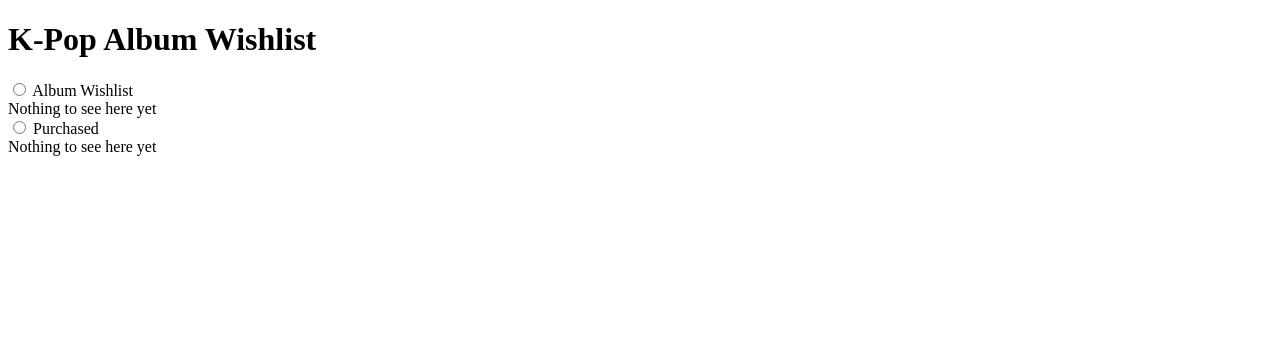
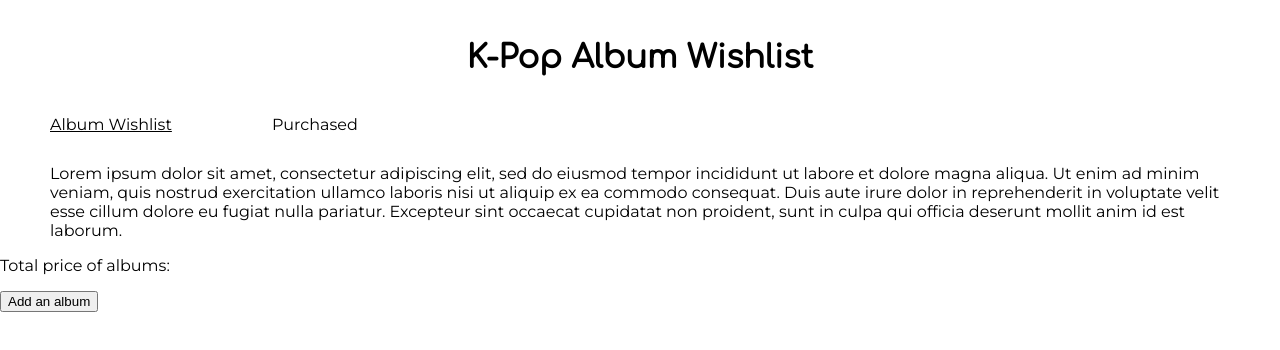
Before and after one commit to ceeoreo/kpop-album-wishlist, a website: page html/index.html in a window 1280 px wide. Drawn offline with Linux system fonts and the light colour scheme.

Commit message:
add tab toggle feature and button

```diff
--- a/css/styles.css
+++ b/css/styles.css
@@ -0,0 +1,43 @@
+
+@import url('https://fonts.googleapis.com/css2?family=Comfortaa&family=Montserrat&display=swap');
+
+body {
+    font-family: Montserrat;
+    margin: 0;
+}
+
+#site-title {
+    font-family: Comfortaa;
+    margin: 40px;
+    text-align: center;
+}
+
+.tabs {
+    display: flex;
+    flex-wrap: wrap;
+}
+
+.radio-labels {
+    cursor: pointer;
+    padding: 0 50px 30px;
+}
+
+.radio-tabs {
+    display: none;
+}
+
+.tab-content {
+    order: 1;
+    width: 100%;
+    display: none;
+    margin: 0 50px;
+}
+
+.radio-tabs:checked+.radio-labels {
+    text-decoration: underline;
+
+}
+
+.radio-tabs:checked+.radio-labels+.tab-content {
+    display: initial;
+}
--- a/html/index.html
+++ b/html/index.html
@@ -4,25 +4,36 @@
     <meta charset="UTF-8">
     <meta http-equiv="X-UA-Compatible" content="IE=edge">
     <meta name="viewport" content="width=device-width, initial-scale=1.0">
+    <link rel="stylesheet" href="../css/styles.css">
     <title>Document</title>
 </head>
 <body>
     <header>
-        <h1> K-Pop Album Wishlist</h1>
+        <h1 id="site-title"> K-Pop Album Wishlist</h1>
     </header>
     <main>
-        <div class=tabs>
-            <input type="radio" name="album-status" id="wishlist-tab" class="radio-tabs">
+        <div class="tabs">
+            <input type="radio" name="album-status" id="wishlist-tab" class="radio-tabs" checked>
                 <label class="radio-labels" for="wishlist-tab"> Album Wishlist</label>
-                <div class="wishlist-content">
-                    Nothing to see here yet
+                <div class="tab-content wishlist-content">
+                    <div>
+                        Lorem ipsum dolor sit amet, consectetur adipiscing elit, sed do eiusmod tempor incididunt
+                        ut labore et dolore magna aliqua. Ut enim ad minim veniam, quis nostrud exercitation ullamco
+                        laboris nisi ut aliquip ex ea commodo consequat. Duis aute irure dolor in reprehenderit in
+                        voluptate velit esse cillum dolore eu fugiat nulla pariatur. Excepteur sint occaecat cupidatat
+                        non proident, sunt in culpa qui officia deserunt mollit anim id est laborum.
+                    </div>
                 </div>
             <input type="radio" name="album-status" id="purchased-tab" class="radio-tabs">
                 <label class="radio-labels" for="purchased-tab"> Purchased</label>
-                <div class="purchased-content">
+                <div class="tab-content purchased-content">
                     Nothing to see here yet
                 </div>
         </div>
+        <div class="price-display">
+            <p> Total price of albums:</p>
+        </div>
+        <button> Add an album</button>
     </main>
     <footer>
 
```
